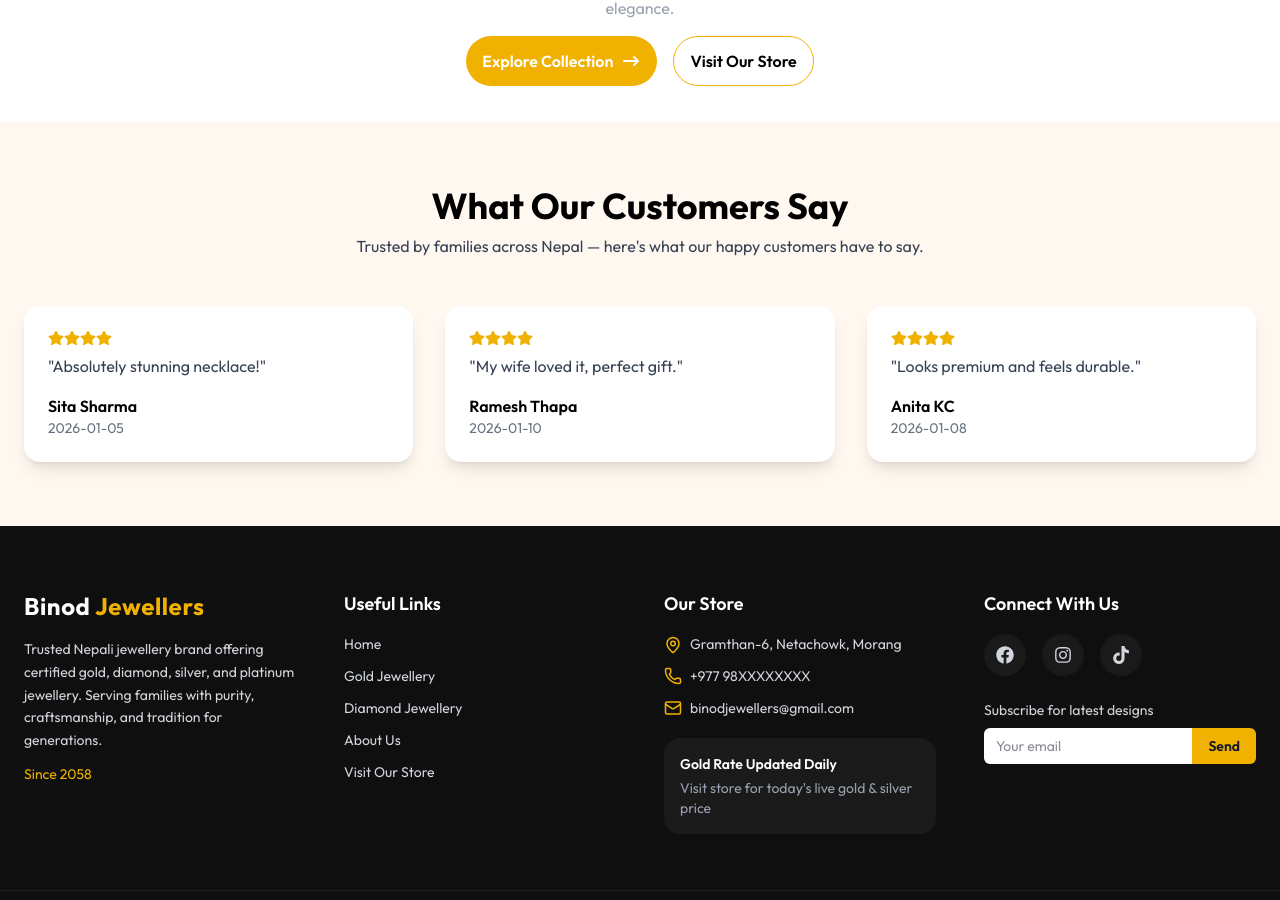
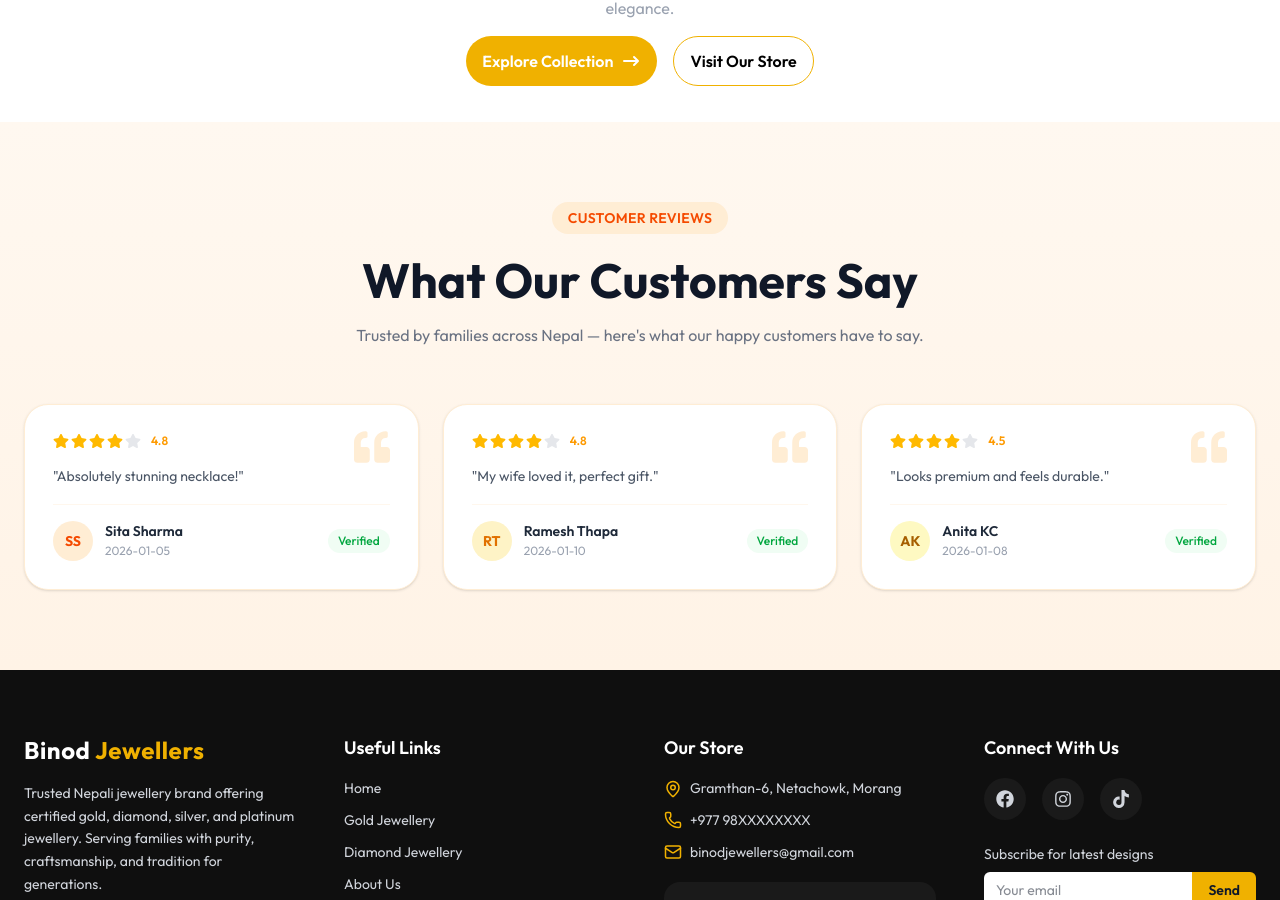
Before and after one commit to Parvesh-ops/jewellery-Website, a React (Vite) app: page / in a window 1280 px wide. Shown: the part 2198-3098 px from the top of the page. Built offline with nearby package versions, Linux system fonts and the light colour scheme; no server answers.

Commit message:
update ui testimonial

```diff
--- a/src/components/Testimonials/Testimonials.tsx
+++ b/src/components/Testimonials/Testimonials.tsx
@@ -1,4 +1,4 @@
-import { FaStar } from "react-icons/fa";
+import { FaStar, FaQuoteLeft } from "react-icons/fa";
 import { useData } from "../../context/DataContext";
 
 const CustomerTestimonials = () => {
@@ -13,34 +13,93 @@ const CustomerTestimonials = () => {
 
   const reviewsToShow = allReviews.slice(0, 3);
 
+  const avatarColors = [
+    "bg-orange-100 text-orange-600",
+    "bg-amber-100 text-amber-600",
+    "bg-yellow-100 text-yellow-700",
+  ];
+
+  const getInitials = (name: string) =>
+    name
+      .split(" ")
+      .map((n) => n[0])
+      .join("")
+      .toUpperCase()
+      .slice(0, 2);
+
   return (
-    <section className="bg-[#fff8f0] py-16 px-6">
-      <div className="max-w-7xl mx-auto text-center mb-12">
-        <h2 className="text-4xl font-bold ">What Our Customers Say</h2>
-        <p className="text-gray-700 mt-2 max-w-2xl mx-auto">
+    <section className="bg-gradient-to-b from-[#fff8f0] to-[#fff3e6] py-20 px-6">
+      {/* Header */}
+      <div className="max-w-7xl mx-auto text-center mb-14">
+        <span className="inline-block bg-orange-100 text-orange-600 text-sm font-semibold px-4 py-1.5 rounded-full mb-4 tracking-wide uppercase">
+          Customer Reviews
+        </span>
+        <h2 className="text-4xl sm:text-5xl font-bold text-gray-900 leading-tight">
+          What Our Customers Say
+        </h2>
+        <p className="text-gray-500 mt-3 max-w-xl mx-auto text-base leading-relaxed">
           Trusted by families across Nepal — here's what our happy customers have to say.
         </p>
       </div>
 
-       <div className="grid grid-cols-2 sm:grid-cols-3 lg:grid-cols-3 gap-8">
+      {/* Cards */}
+      <div className="max-w-7xl mx-auto grid grid-cols-1 sm:grid-cols-2 lg:grid-cols-3 gap-6">
         {reviewsToShow.map((review, index) => (
           <div
             key={index}
-            className="bg-white shadow-lg rounded-2xl p-6"
+            className="relative bg-white rounded-3xl p-7 shadow-sm border border-orange-100 hover:shadow-md hover:-translate-y-1 transition-all duration-300 flex flex-col gap-4"
           >
-            {/* Stars */}
-            <div className="flex mb-2">
-              {Array.from({ length: Math.floor(review.rating) }).map((_, i) => (
-                <FaStar key={i} className="text-yellow-500" />
-              ))}
+            {/* Quote icon */}
+            <div className="absolute top-6 right-7 text-orange-100">
+              <FaQuoteLeft size={36} />
             </div>
 
-            {/* Review comment */}
-            <p className="text-gray-700 mb-4">"{review.comment}"</p>
+            {/* Stars */}
+            <div className="flex gap-0.5">
+              {Array.from({ length: 5 }).map((_, i) => (
+                <FaStar
+                  key={i}
+                  size={16}
+                  className={
+                    i < Math.floor(review.rating)
+                      ? "text-amber-400"
+                      : "text-gray-200"
+                  }
+                />
+              ))}
+              <span className="ml-2 text-xs font-semibold text-amber-500">
+                {review.rating.toFixed(1)}
+              </span>
+            </div>
 
-            {/* Reviewer info */}
-            <p className="font-semibold">{review.name}</p>
-            <p className="text-sm text-gray-500">{review.date}</p>
+            {/* Comment */}
+            <p className="text-gray-600 text-sm leading-relaxed flex-1">
+              "{review.comment}"
+            </p>
+
+            {/* Divider */}
+            <div className="border-t border-orange-50" />
+
+            {/* Reviewer */}
+            <div className="flex items-center gap-3">
+              <div
+                className={`w-10 h-10 rounded-full flex items-center justify-center text-sm font-bold shrink-0 ${
+                  avatarColors[index % avatarColors.length]
+                }`}
+              >
+                {getInitials(review.name)}
+              </div>
+              <div>
+                <p className="text-sm font-semibold text-gray-800 leading-tight">
+                  {review.name}
+                </p>
+                <p className="text-xs text-gray-400 mt-0.5">{review.date}</p>
+              </div>
+              {/* Verified badge */}
+              <span className="ml-auto text-xs bg-green-50 text-green-600 font-medium px-2.5 py-1 rounded-full">
+                Verified
+              </span>
+            </div>
           </div>
         ))}
       </div>
```
